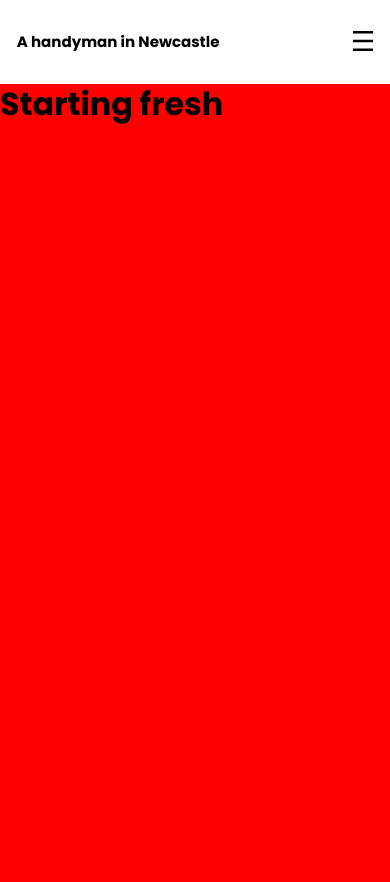
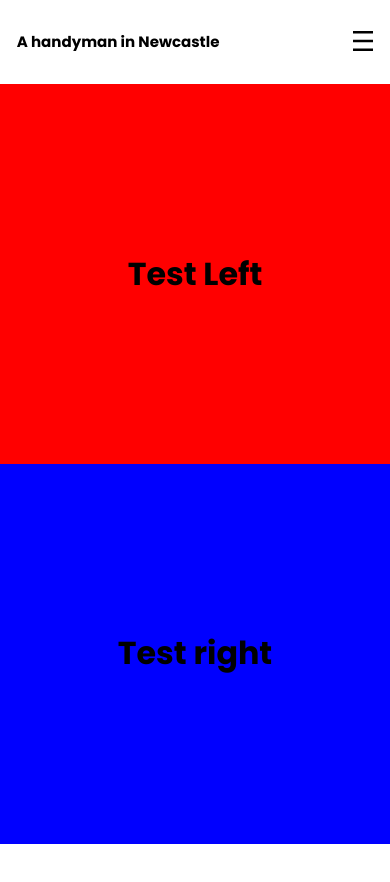
Before and after one commit to pmita/ahandymaninnewcastle, a Next.js app: page / in a window 390 px wide. Shown: the top 882 px of the page. Built offline with nearby package versions, Linux system fonts and the light colour scheme.

Commit message:
creating responsive layout

```diff
--- /dev/null
+++ b/components/Banner/component.tsx
@@ -0,0 +1,17 @@
+//STYLES
+import styles from './styles.module.scss';
+
+const Banner = () => {
+  return (
+    <section className={styles.banner}>
+      <div className={styles.bannerLeft}>
+        <h1>Test Left</h1>
+      </div>
+      <div className={styles.bannerRight}>
+        <h1>Test right</h1>
+      </div>
+    </section>
+  );
+}
+
+export default Banner;
--- /dev/null
+++ b/components/Banner/index.ts
@@ -0,0 +1,3 @@
+import Banner from "./component";
+
+export default Banner;
--- /dev/null
+++ b/components/Banner/styles.module.scss
@@ -0,0 +1,30 @@
+//IMPORTS
+@import '../../styles/base/variables';
+@import '../../styles/function/mixins';
+
+.banner{
+  min-height: 90vh;
+  width: 100%;
+  @include flex(row, center, stretch);
+}
+
+.bannerLeft,
+.bannerRight{
+  flex: 1;
+}
+
+.bannerLeft{
+  background-color: red;
+  @include flex(column, center, center);
+}
+
+.bannerRight{
+  background-color: blue;
+  @include flex(column, center, center);
+}
+
+@media only screen and (max-width: 768px){
+  .banner{
+    @include flex(column, center, stretch);
+  }
+}
--- a/pages/index.tsx
+++ b/pages/index.tsx
@@ -1,7 +1,10 @@
+//COMPONENTS
+import Banner from "../components/Banner";
+
 const HomePage = () => {
   return (
     <div className="App">
-      <h1>Starting fresh</h1>
+      <Banner />
     </div>
   )
 }
--- a/styles/App.scss
+++ b/styles/App.scss
@@ -6,5 +6,4 @@
 .App {
     min-height: 100vh;
     width: 100vw;
-    background-color: red;
 }
```
